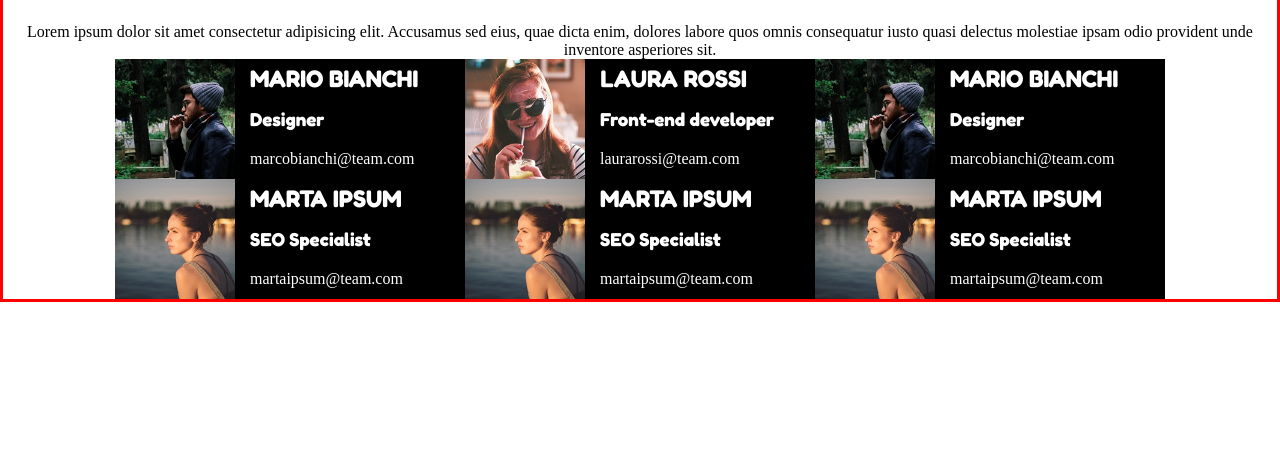
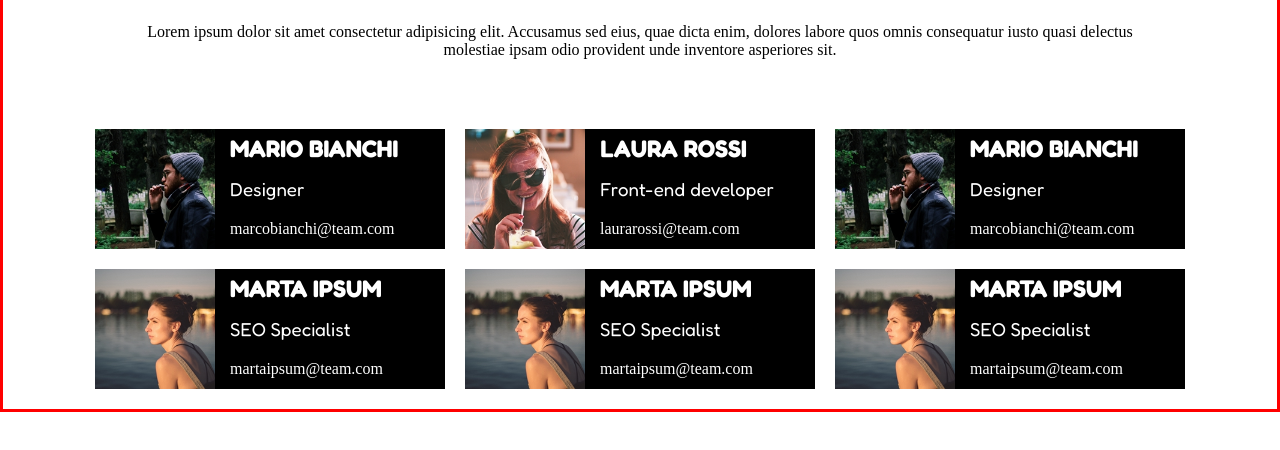
Before and after one commit to GabrieleLombard01/html-css-flex-cards, a plain HTML site: page index.html in a window 1280 px wide. Shown: the part 144-594 px from the top of the page. Drawn offline with Linux system fonts and the light colour scheme.

Commit message:
margin added

```diff
--- a/css/style.css
+++ b/css/style.css
@@ -3,7 +3,9 @@
     Blue: #55b3d8
 */
 /*Custom properties*/
-
+.card:hover{
+    background-color: rgb(41, 41, 41);
+}
 /*CSS reset*/
 *{
     margin: 0;
@@ -20,16 +22,20 @@ h1{
 }
 h2{
     font-family: Fredoka, 'Comic Sans', cursive;
+    font-weight: bold;
 }
 h3{
     font-family: Fredoka, 'Comic Sans', cursive;
+    font-weight: normal;
 }
 p{
     text-align: center;
+    width: 1000px;
+    margin: 0 auto;
 }
 /*Utilties*/
 .conteiner{
-    max-width: 100%;
+    max-width: 1500px;
     margin: 0 auto;
     border: solid red;
 }
@@ -37,6 +43,7 @@ p{
     display: flex;
     flex-direction: row;
     justify-content: center;
+    margin-top: 50px;
 }
 .clearfix{
     content: "";
@@ -53,7 +60,8 @@ p{
 .card{
     background-color: black;
     width: 350px;
-    display: block
+    display: block;
+    margin: 20px 10px 20px 10px;
 }
 .text_section{
     color: white;
```
